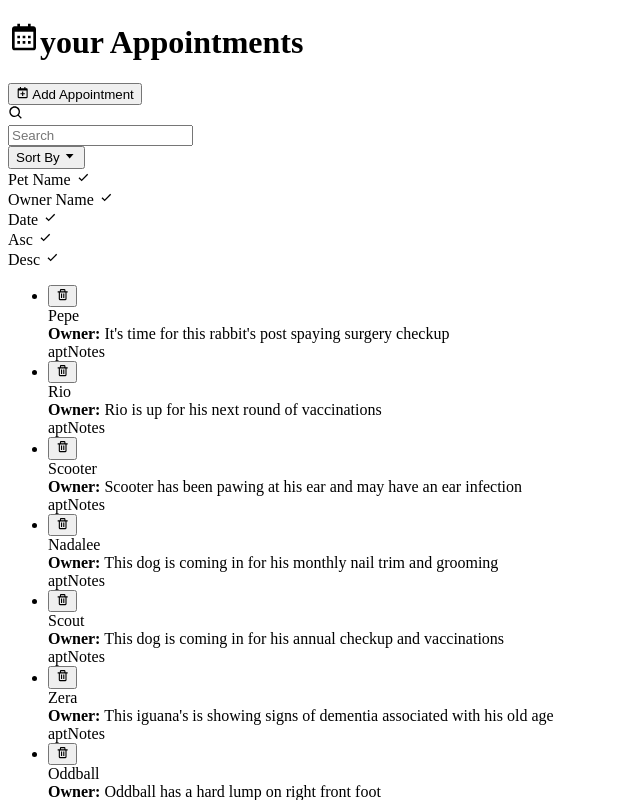
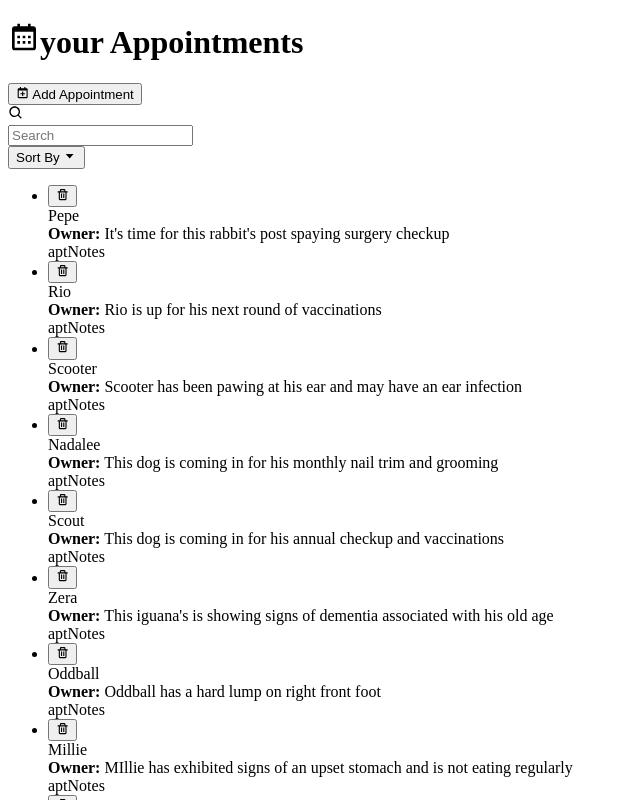
Before and after one commit to tonynouhra/react-app, a React (Create React App) app: page / in a window 1280 px wide. Shown: the top 800 px of the page, without its empty margins (0-640 px from the left). Built offline with nearby package versions, Linux system fonts and the light colour scheme; the HTML template or start-up script is replaced by a standard one.

Commit message:
Toggle dropdown visibility in search component
Added a state to manage the dropdown visibility and modified the DropDown component to use props. This ensures the dropdown only renders when the toggle state is true, enhancing performance and user experience.

```diff
--- a/src/components/search.js
+++ b/src/components/search.js
@@ -1,6 +1,10 @@
 import {BiSearch, BiCaretDown, BiCheck} from 'react-icons/bi'
+import {useState} from "react";
 
-const DropDown = () => {
+const DropDown = ({toggle}) => {
+    if (!toggle) {
+        return null;
+    }
     return (<div className="origin-top-right absolute right-0 mt-2 w-56
       rounded-md shadow-lg bg-white ring-1 ring-black ring-opacity-5">
         <div className="py-1" role="menu" aria-orientation="vertical" aria-labelledby="options-menu">
@@ -26,6 +30,7 @@
 
 
 const Search = () => {
+    let [toggleSort, setToggleSort] = useState(false);
     return (<div className="py-5">
         <div className="mt-1 relative rounded-md shadow-sm">
             <div className="absolute inset-y-0 left-0 pl-3 flex items-center pointer-events-none">
@@ -37,12 +42,12 @@
                    placeholder="Search"/>
             <div className="absolute inset-y-0 right-0 flex items-center">
                 <div>
-                    <button type="button"
+                    <button type="button" onClick={() => setToggleSort(!toggleSort)}
                             className="justify-center px-4 py-2 bg-blue-400 border-2 border-blue-400 text-sm text-white hover:bg-blue-700 focus:outline-none focus:ring-2 focus:ring-offset-2 flex items-center"
                             id="options-menu" aria-haspopup="true" aria-expanded="true">
                         Sort By <BiCaretDown className="ml-2"/>
                     </button>
-                    <DropDown/>
+                    <DropDown toggle={toggleSort}/>
                 </div>
             </div>
         </div>
```
